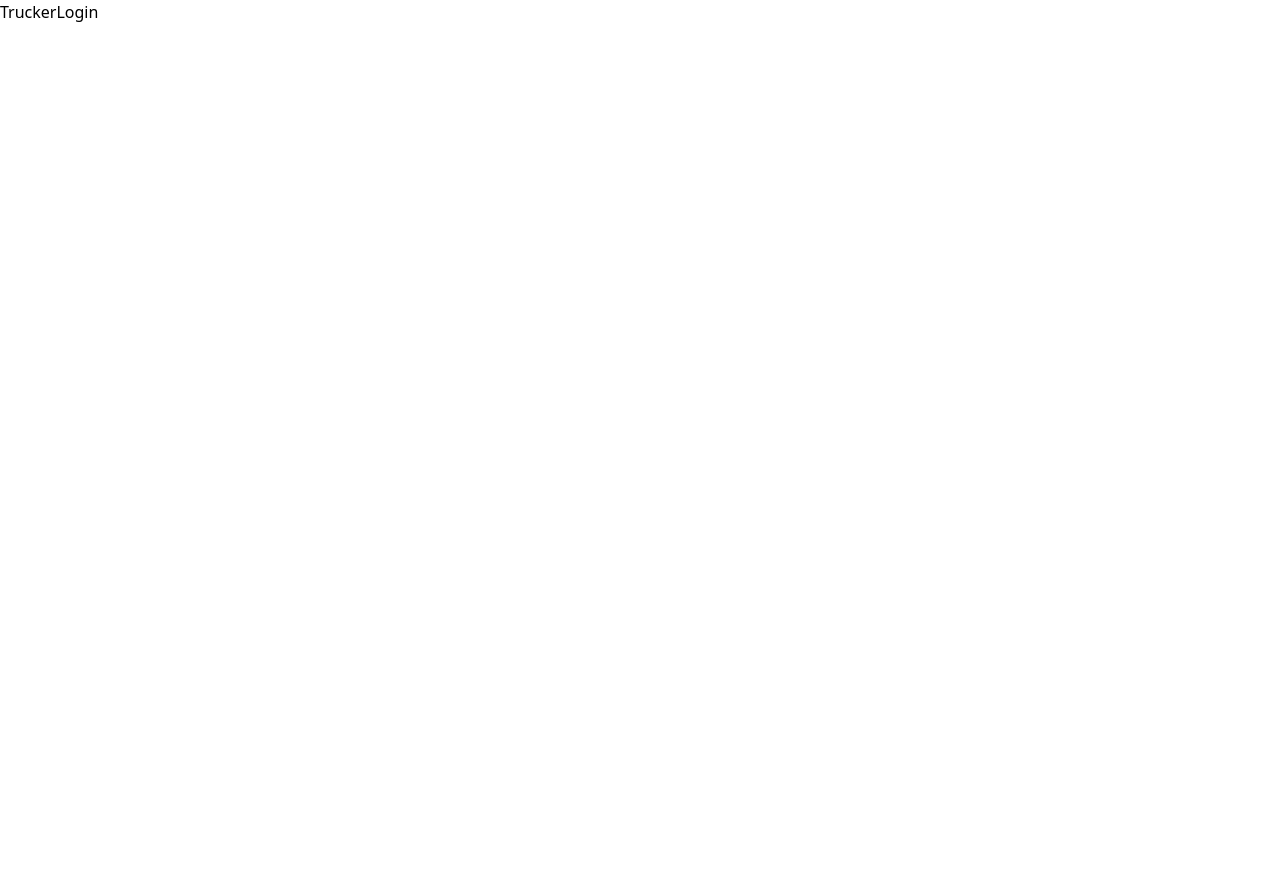
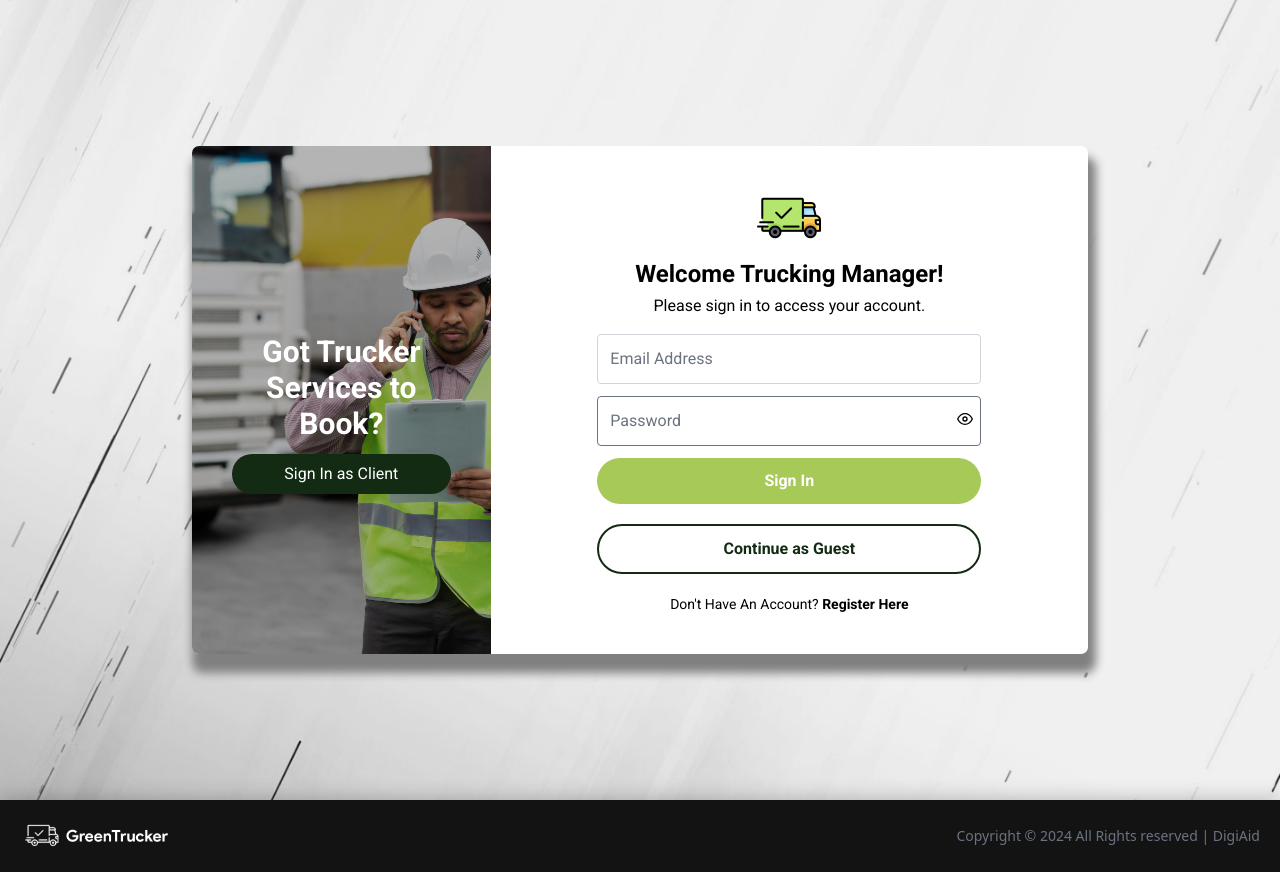
Before and after one commit to baristabarita/Greentrucker, a React (Vite) app in the folder client/: page /trkrlogin in a window 1280 px wide. Before the commit the page ends 800 px from the top, so only its background shows below. Built offline with nearby package versions, Linux system fonts and the light colour scheme.

Commit message:
modified trucker login ui page, added password view toggle

```diff
--- a/client/src/pages/trucker/login/TruckerLogin.jsx
+++ b/client/src/pages/trucker/login/TruckerLogin.jsx
@@ -1,9 +1,163 @@
-import React from 'react';
+import React, { useState } from "react";
+import { Link, useNavigate } from "react-router-dom";
+import { FiX, FiEye, FiEyeOff } from "react-icons/fi";
+import Footer from '../../../components/footer/Footer.jsx';
+import background from '../../../assets/images/bgimg1.png';
+import leftboximg from '../../../assets/images/medium-shot-man-wearing-helmet.png';
+import logo from '../../../assets/icons/greentrucker-logo.png';
 
 const TruckerLogin = () => {
+    const navigate = useNavigate();
+    const [emailAdd, setEmailAdd] = useState("");
+    const [password, setPassword] = useState("");
+    const [error, setError] = useState("");
+    const [showPassword, setShowPassword] = useState(false);
+
+    const handleGuest = () => {
+        setError("");
+        navigate("/");
+    };
+
+    const closeError = () => {
+        setError("");
+    };
+
+    const handleLogin = () => {
+        navigate("/");
+    };
+
+    const handleEmailChange = (e) => {
+        setEmailAdd(e.target.value);
+        setError(""); // Clear error on email change
+      };
+
+      const handlePasswordChange = (e) => {
+        setPassword(e.target.value);
+        setError(""); // Clear error on password change
+      };
+      const togglePasswordVisibility = () => {
+        setShowPassword(!showPassword);
+    };
+
     return (
         <>
-            <h1>TruckerLogin</h1>
+            <div className="h-screen flex items-center justify-center overflow-hidden font-roboto animate-fade-in">
+                {/* Background Picture */}
+                <img
+                    className="absolute h-screen w-full object-cover"
+                    src={background}
+                    alt="background"
+                />
+                {error && (
+                    <div className="absolute top-0 left-0 right-0 bg-red-500 text-white p-2 text-center flex justify-between items-center animate-slide-down">
+                        <span>{error}</span>
+                        <button onClick={closeError}>
+                            <FiX className="text-white" />
+                        </button>
+                    </div>
+                )}
+                {/* login box */}
+                <div className="relative flex flex-col md:flex-row max-w-4xl w-full bg-white shadow-[4px_15px_10px_4px_gray] rounded-[7px_7px_7px_7px]">
+                    {/* Left side */}
+                    <div
+                        className="leftBox flex flex-col items-center justify-center w-full md:w-1/3 p-10 rounded-[7px_0px_0px_7px]"
+                        style={{ backgroundImage: `url(${leftboximg})`, backgroundSize: 'cover' }}
+                    >
+                        <div className="mt-7 items-center text-center">
+                            <span className="text-3xl text-white font-semibold">
+                                Got Trucker Services to Book?
+                            </span>
+                        </div>
+                        <Link
+                            to="/userlogin"
+                            className="block bg-usertrucker text-white w-full py-2 px-4 rounded-full mt-3 hover:bg-primarycolor hover:text-white transition-colors delay-250 duration-3000 ease-in text-center"
+                        >
+                            Sign In as Client
+                        </Link>
+                    </div>
+
+
+                    {/* Right Side */}
+                    <div className="right flex flex-col items-center justify-center max-w-4xl md:w-2/3 p-10">
+                        <div className="imgBox mb-2">
+                            <img className="w-16" src={logo} alt="logo" />
+                        </div>
+                        <h2 className="text-2xl font-bold mb-1">Welcome Trucking Manager!</h2>
+                        <p>Please sign in to access your account.</p>
+                        <form className="w-full max-w-sm">
+                            <div className="mt-3 mb-2">
+                                <input
+                                    placeholder="Email Address"
+                                    type="email"
+                                    className="mt-1 p-3 w-full border border-gray-300 rounded focus:ring focus:ring-primarycolor focus:border-primarycolor"
+                                    id="emailAdd"
+                                    name="emailAdd"
+                                    value={emailAdd}
+                                    onChange={handleEmailChange}
+                                    required
+                                />
+                            </div>
+                            <div className="mb-3 relative">
+                                <input
+                                    placeholder="Password"
+                                    type={showPassword ? "text" : "password"} // Toggle password visibility
+                                    className="mt-1 p-3 w-full border rounded focus:ring focus:ring-primarycolor focus:border-primarycolor"
+                                    id="password"
+                                    name="password"
+                                    value={password}
+                                    onChange={handlePasswordChange}
+                                    required
+                                />
+                                {/* Button to toggle password visibility */}
+                                <button
+                                    type="button"
+                                    className="absolute top-1/2 right-2 transform -translate-y-1/2"
+                                    onClick={togglePasswordVisibility}
+                                >
+                                    {showPassword ? <FiEyeOff /> : <FiEye />}
+                                </button>
+                            </div>
+                            { /*
+                            <div className="text-right text-sm mb-6">
+                                <Link
+                                    to="/forgpass"
+                                    className="text-[#007EA7] hover:text-[#003249] transition-colors delay-250 duration-3000 ease-in"
+                                >
+                                    {" "}
+                                    Forgot Password?{" "}
+                                </Link>
+                            </div>
+                            */}
+                            <div className="buttons flex flex-col items-center space-y-5">
+                                <button
+                                    type="submit"
+                                    onClick={handleLogin}
+                                    className="flex items-center justify-center button bg-primarycolor text-white p-[0.7em] w-full rounded-full hover:bg-secondarycolor hover:text-usertrucker font-bold transition-colors delay-250 duration-[3000] ease-in"
+                                >
+                                    Sign In
+                                </button>
+                                <button
+                                    type="submit"
+                                    onClick={handleGuest}
+                                    className="font-roboto button text-usertrucker p-[0.7em] w-full rounded-full border-solid border-2 border-usertrucker font-bold hover:bg-usertrucker hover:text-primarycolor transition-colors delay-250 duration-[3000] ease-in "
+                                >
+                                    Continue as Guest
+                                </button>
+                            </div>
+                            <div className="text-center text-sm mt-5">
+                                <span className="capitalize">Don't Have an account? </span>
+                                <Link
+                                    to="/trkregister"
+                                    className="text-black font-bold hover:text-primarycolor transition-colors delay-250 duration-3000 ease-in"
+                                >Register Here
+                                </Link>
+                            </div>
+                        </form>
+                    </div>
+
+                </div>
+            </div>
+            <Footer />
         </>
     )
 }
--- a/client/src/pages/user/login/UserLogin.jsx
+++ b/client/src/pages/user/login/UserLogin.jsx
@@ -1,6 +1,6 @@
 import React, { useState } from "react";
 import { Link, useNavigate } from "react-router-dom";
-import { FiX } from "react-icons/fi";
+import { FiX, FiEye, FiEyeOff } from "react-icons/fi";
 import Footer from '../../../components/footer/Footer.jsx';
 import background from '../../../assets/images/bgimg1.png';
 import leftboximg from '../../../assets/images/medium-shot-man-wearing-helmet.png';
@@ -11,6 +11,7 @@ const UserLogin = () => {
     const [emailAdd, setEmailAdd] = useState("");
     const [password, setPassword] = useState("");
     const [error, setError] = useState("");
+    const [showPassword, setShowPassword] = useState(false);
 
     const handleGuest = () => {
         setError("");
@@ -28,12 +29,15 @@ const UserLogin = () => {
     const handleEmailChange = (e) => {
         setEmailAdd(e.target.value);
         setError(""); // Clear error on email change
-      };
+    };
 
-      const handlePasswordChange = (e) => {
+    const handlePasswordChange = (e) => {
         setPassword(e.target.value);
         setError(""); // Clear error on password change
-      };
+    };
+    const togglePasswordVisibility = () => {
+        setShowPassword(!showPassword);
+    };
 
     return (
         <>
@@ -93,17 +97,25 @@ const UserLogin = () => {
                                     required
                                 />
                             </div>
-                            <div className="mb-3">
+                            <div className="mb-3 relative">
                                 <input
                                     placeholder="Password"
-                                    type="password"
-                                    className="mt-1 p-3 w-full border border-gray-300 rounded focus:ring focus:ring-primarycolor focus:border-primarycolor"
+                                    type={showPassword ? "text" : "password"} // Toggle password visibility
+                                    className="mt-1 p-3 w-full border rounded focus:ring focus:ring-primarycolor focus:border-primarycolor"
                                     id="password"
                                     name="password"
                                     value={password}
                                     onChange={handlePasswordChange}
                                     required
                                 />
+                                {/* Button to toggle password visibility */}
+                                <button
+                                    type="button"
+                                    className="absolute top-1/2 right-2 transform -translate-y-1/2"
+                                    onClick={togglePasswordVisibility}
+                                >
+                                    {showPassword ? <FiEyeOff /> : <FiEye />}
+                                </button>
                             </div>
                             { /*
                             <div className="text-right text-sm mb-6">
```
